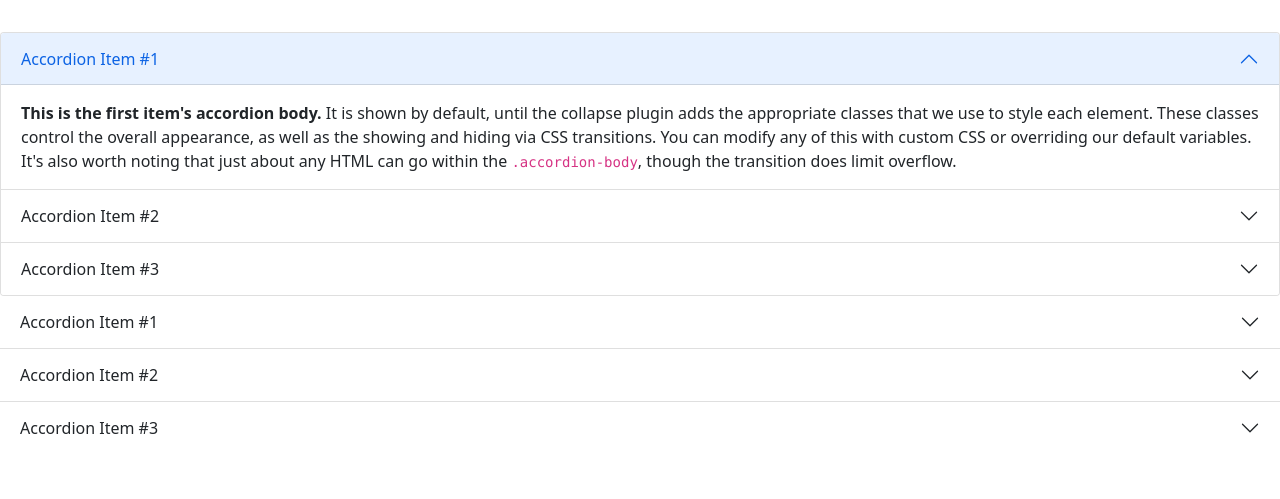
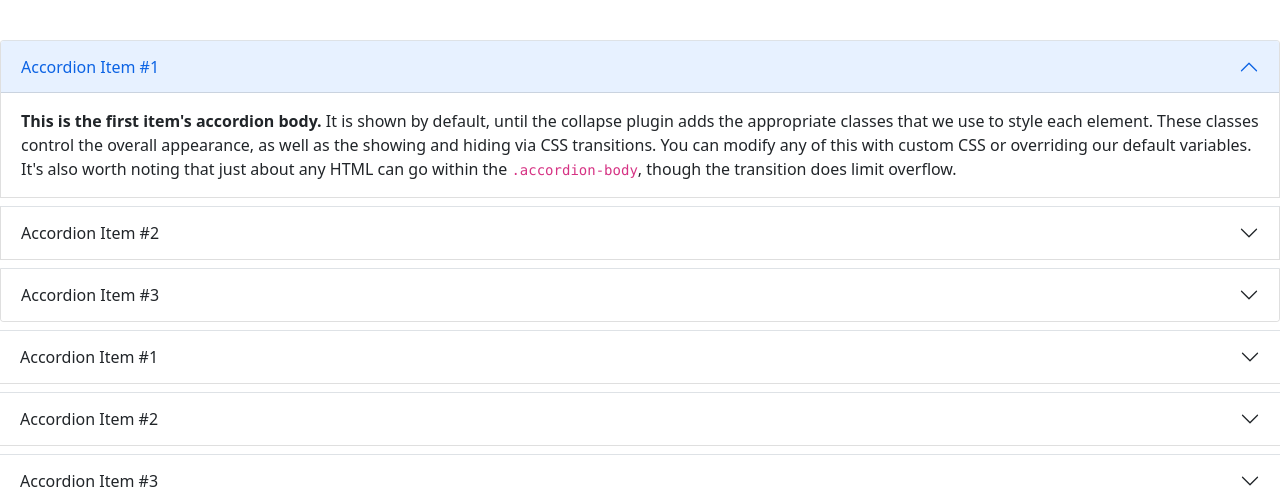
Before and after one commit to RaselHaulader/bootstrap-componenets, a plain HTML site: page index.html in a window 1280 px wide. Shown: the part 295-794 px from the top of the page. Drawn offline with nearby package versions, Linux system fonts and the light colour scheme.

Commit message:
add more

```diff
--- a/index.html
+++ b/index.html
@@ -10,6 +10,7 @@
     integrity="sha384-EVSTQN3/azprG1Anm3QDgpJLIm9Nao0Yz1ztcQTwFspd3yD65VohhpuuCOmLASjC" crossorigin="anonymous">
 
   <title>Bootstrap-compopnenets</title>
+
 </head>
 
 <body>
@@ -24,7 +25,7 @@
   </h1><!-- accordon  -->
   <h2>Accordon</h2> <br> <br>
   <div class="accordion" id="accordionExample">
-    <div class="accordion-item">
+    <div class="accordion-item my-2 border-top">
       <h2 class="accordion-header" id="headingOne">
         <button class="accordion-button" type="button" data-bs-toggle="collapse" data-bs-target="#collapseOne"
           aria-expanded="true" aria-controls="collapseOne">
@@ -42,7 +43,7 @@
         </div>
       </div>
     </div>
-    <div class="accordion-item">
+    <div class="accordion-item my-2 border-top my-2 border-top">
       <h2 class="accordion-header" id="headingTwo">
         <button class="accordion-button collapsed" type="button" data-bs-toggle="collapse" data-bs-target="#collapseTwo"
           aria-expanded="false" aria-controls="collapseTwo">
@@ -60,7 +61,7 @@
         </div>
       </div>
     </div>
-    <div class="accordion-item">
+    <div class="accordion-item my-2 border-top">
       <h2 class="accordion-header" id="headingThree">
         <button class="accordion-button collapsed" type="button" data-bs-toggle="collapse"
           data-bs-target="#collapseThree" aria-expanded="false" aria-controls="collapseThree">
@@ -81,7 +82,7 @@
   </div>
   <div>
     <div class="accordion accordion-flush" id="accordionFlushExample">
-      <div class="accordion-item">
+      <div class="accordion-item my-2 border-top">
         <h2 class="accordion-header" id="flush-headingOne">
           <button class="accordion-button collapsed" type="button" data-bs-toggle="collapse"
             data-bs-target="#flush-collapseOne" aria-expanded="false" aria-controls="flush-collapseOne">
@@ -95,7 +96,7 @@
           </div>
         </div>
       </div>
-      <div class="accordion-item">
+      <div class="accordion-item my-2 border-top">
         <h2 class="accordion-header" id="flush-headingTwo">
           <button class="accordion-button collapsed" type="button" data-bs-toggle="collapse"
             data-bs-target="#flush-collapseTwo" aria-expanded="false" aria-controls="flush-collapseTwo">
@@ -110,7 +111,7 @@
           </div>
         </div>
       </div>
-      <div class="accordion-item">
+      <div class="accordion-item my-2 border-top">
         <h2 class="accordion-header" id="flush-headingThree">
           <button class="accordion-button collapsed" type="button" data-bs-toggle="collapse"
             data-bs-target="#flush-collapseThree" aria-expanded="false" aria-controls="flush-collapseThree">
```
